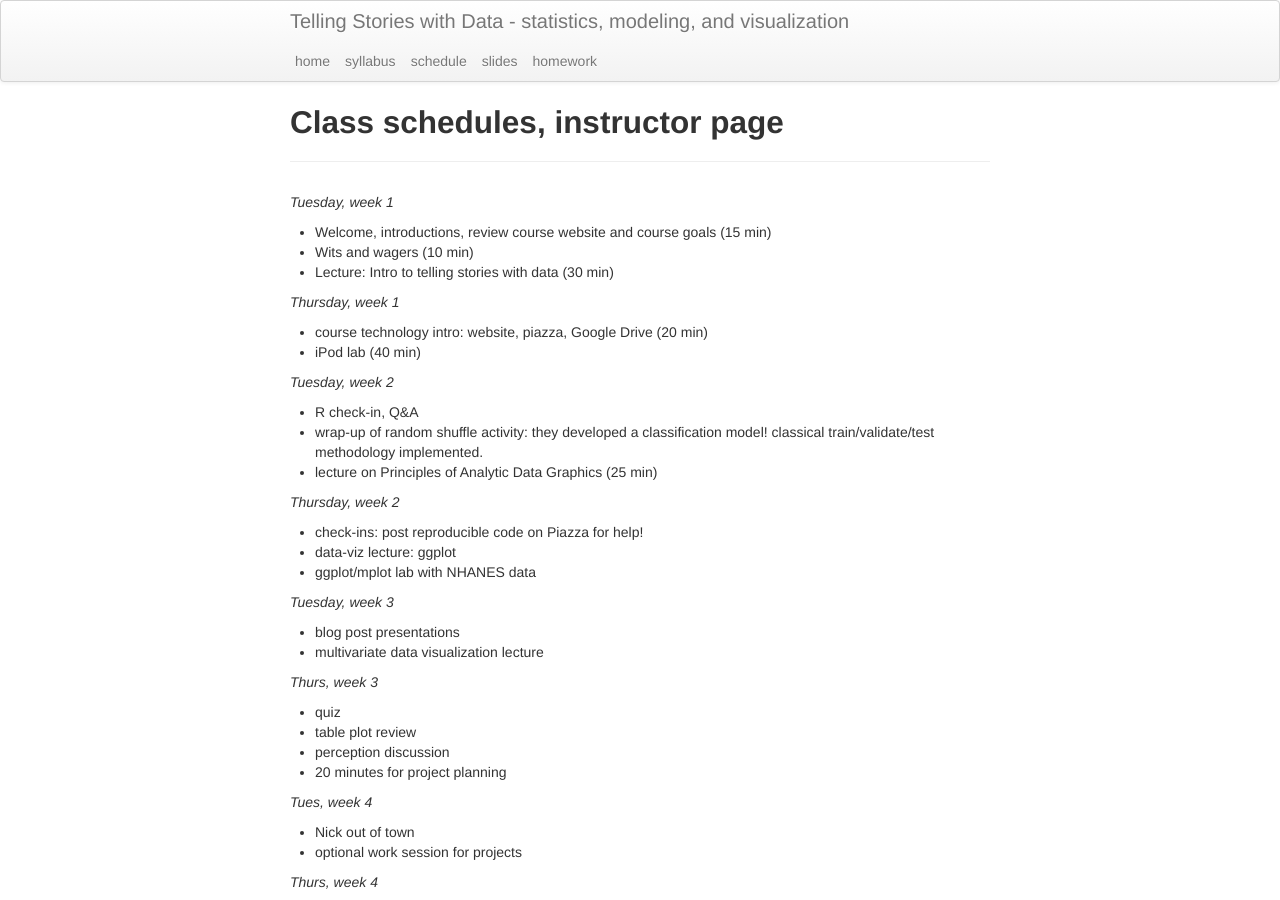
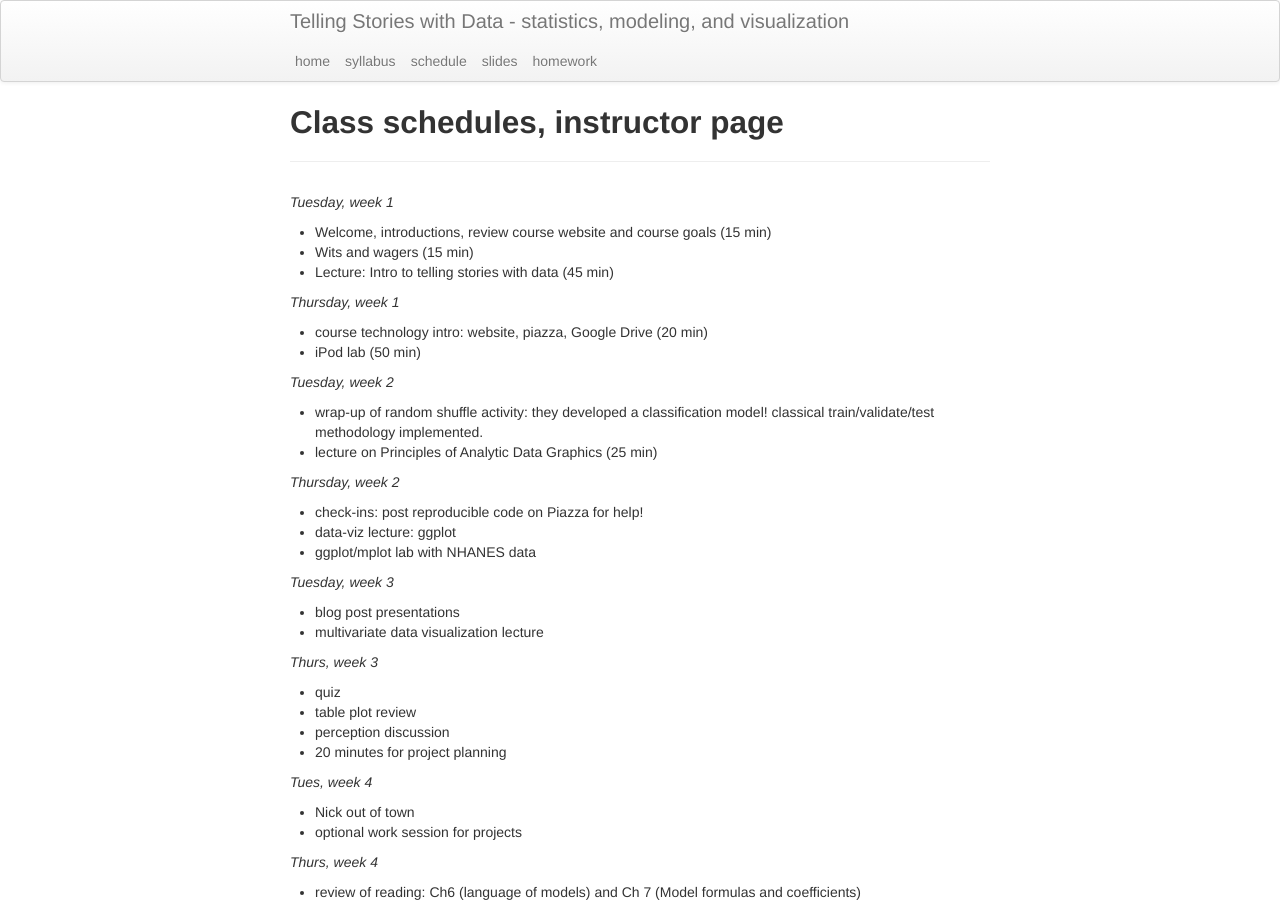
Before and after one commit to nickreich/data-stories, a Jekyll site: the page built from pages/instructor-schedule.md, in a window 1280 px wide and 900 px high. Built offline with Jekyll 4.4.1, drawn with Linux system fonts in a browser that asks for light colours.

Commit message:
schedule and slide updates.

```diff
--- a/pages/instructor-schedule.md
+++ b/pages/instructor-schedule.md
@@ -7,17 +7,16 @@
 _Tuesday, week 1_
 
  - Welcome, introductions, review course website and course goals (15 min)
- - Wits and wagers (10 min)
- - Lecture: Intro to telling stories with data (30 min)
+ - Wits and wagers (15 min)
+ - Lecture: Intro to telling stories with data (45 min)
 
 _Thursday, week 1_
 
  - course technology intro: website, piazza, Google Drive (20 min)
- - iPod lab (40 min)
+ - iPod lab (50 min)
 
 _Tuesday, week 2_
 
- - R check-in, Q&A
  - wrap-up of random shuffle activity: they developed a classification model! classical train/validate/test methodology implemented.
  - lecture on Principles of Analytic Data Graphics (25 min)
 
```
Also changed, not shown: pages/schedule.md (+2 -2 lines), pages/slides.md (+2 -2 lines).
